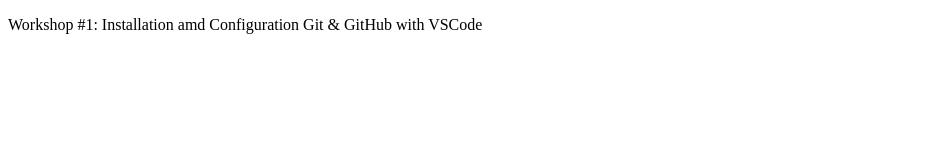
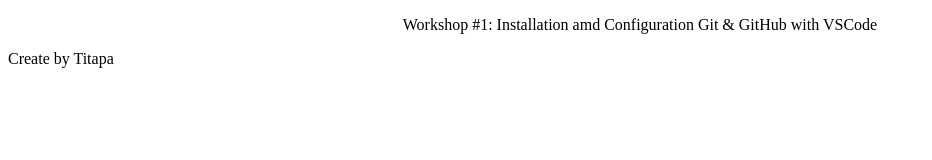
Before and after one commit to titapabum/CSI204L003, a plain HTML site: page index.html in a window 1280 px wide. Shown: the whole page, without its empty margins (0-932 px from the left). Drawn offline with Linux system fonts and the light colour scheme.

Commit message:
Update index page

```diff
--- a/index.html
+++ b/index.html
@@ -6,6 +6,7 @@
     <title>Document</title>
 </head>
 <body>
-    <p>Workshop #1: Installation amd Configuration Git & GitHub with VSCode</p>
+    <center><p>Workshop #1: Installation amd Configuration Git & GitHub with VSCode</p></center>
+    <p>Create by Titapa</p>
 </body>
 </html>
```
